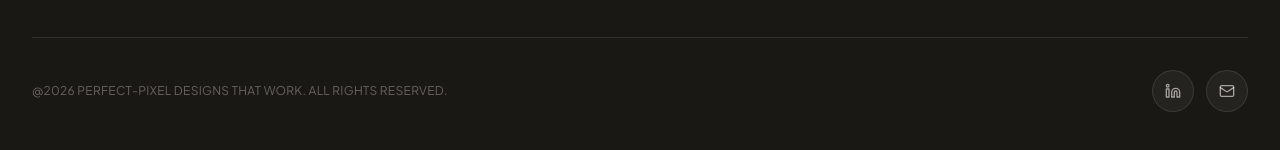
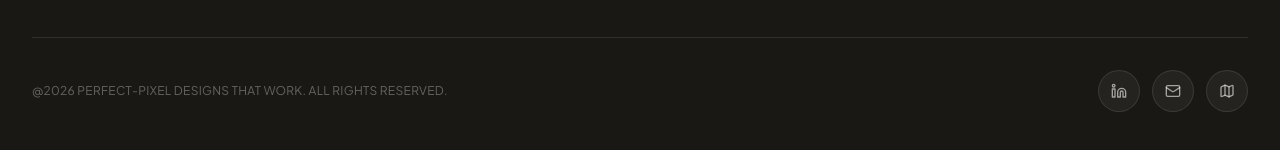
Before and after one commit to Jeel-code-31/www.perfectpixel.co.in, a Next.js app: page / in a window 1280 px wide. Shown: the part 6667-6817 px from the top of the page. Built offline with nearby package versions, Linux system fonts and the light colour scheme; no server answers.

Commit message:
add google map

```diff
--- a/app/admin/[[...tool]]/page.tsx
+++ b/app/admin/[[...tool]]/page.tsx
@@ -24,8 +24,6 @@ export default function StudioPage() {
     setMounted(true)
   }, [])
 
-  // 2. We return the loading state until mounted to ensure
-  // the 'StudioWrapper' div also doesn't cause a mismatch.
   if (!mounted) {
     return <div style={{ height: '100vh', backgroundColor: '#101112' }} />
   }
--- a/components/footer.tsx
+++ b/components/footer.tsx
@@ -1,6 +1,7 @@
 'use client';
 
-import { Mail, Github, Linkedin, Twitter } from 'lucide-react';
+// 1. Added 'Map' to the imports from lucide-react
+import { Mail, Linkedin, Map } from 'lucide-react';
 
 interface FooterProps {
   settings?: {
@@ -15,8 +16,21 @@ interface FooterProps {
 }
 
 const socialLinks = [
-  { icon: Linkedin, href: 'https://www.linkedin.com/company/perfectpixel-design-that-works', label: 'LinkedIn' },
-  { icon: Mail, href: 'mailto:design@perfectpixel.co.in', label: 'Email' },
+  {
+    icon: Linkedin,
+    href: 'https://www.linkedin.com/company/perfectpixel-design-that-works',
+    label: 'LinkedIn'
+  },
+  {
+    icon: Mail,
+    href: 'mailto:design@perfectpixel.co.in',
+    label: 'Email'
+  },
+  {
+    icon: Map,
+    href: 'https://www.google.com/maps/place/Perfect+Pixel,+Design+That+Works/@22.308663,73.170944,2750m/data=!3m1!1e3!4m6!3m5!1s0x395fcf49f10735fb:0x436419c7762b4074!8m2!3d22.310536!4d73.1722997!16s%2Fg%2F11clwkhd5g?entry=ttu&g_ep=EgoyMDI2MDMyMy4xIKXMDSoASAFQAw%3D%3D', // Replace with your real link
+    label: 'Google Map'
+  },
 ];
 
 export default function Footer({ settings, contactInfo }: FooterProps) {
@@ -28,7 +42,7 @@ export default function Footer({ settings, contactInfo }: FooterProps) {
   const addresses = [
     {
       title: "Head Office",
-      lines: ["S5 ,National Plaza", " Alkapuri", "Vadodara, Gujarat"],
+      lines: ["S5, National Plaza", "Alkapuri", "Vadodara, Gujarat"],
     },
   ];
 
@@ -107,6 +121,8 @@ export default function Footer({ settings, contactInfo }: FooterProps) {
               <a
                 key={index}
                 href={social.href}
+                target="_blank" // Added for external links
+                rel="noopener noreferrer" // Added for security
                 className="group p-3 rounded-full border border-white/10 hover:border-[#B8963F] bg-white/5 hover:bg-[#B8963F]/10 transition-all duration-500"
                 aria-label={social.label}
               >
```
Also changed, not shown: public/Team/WhatsApp Image 2026-03-21 at 8.09.30 PM.jpeg (added).
